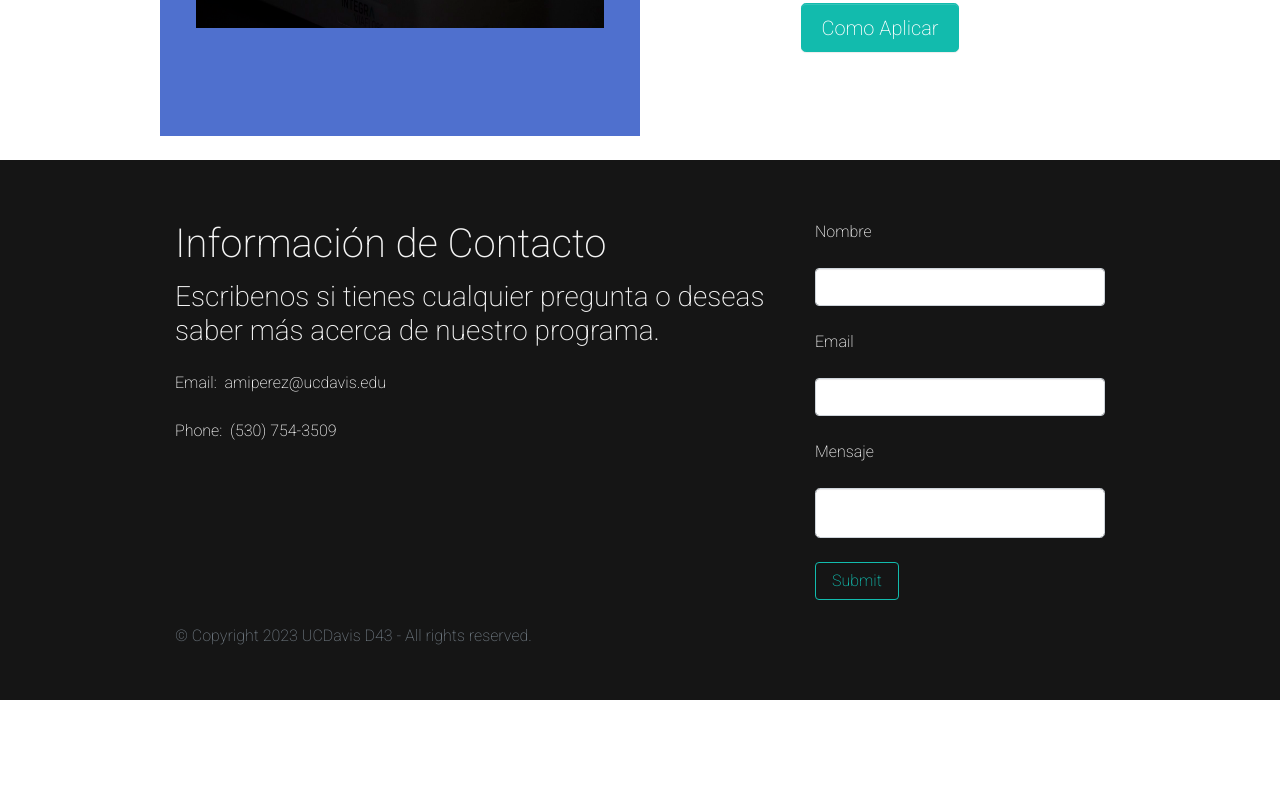
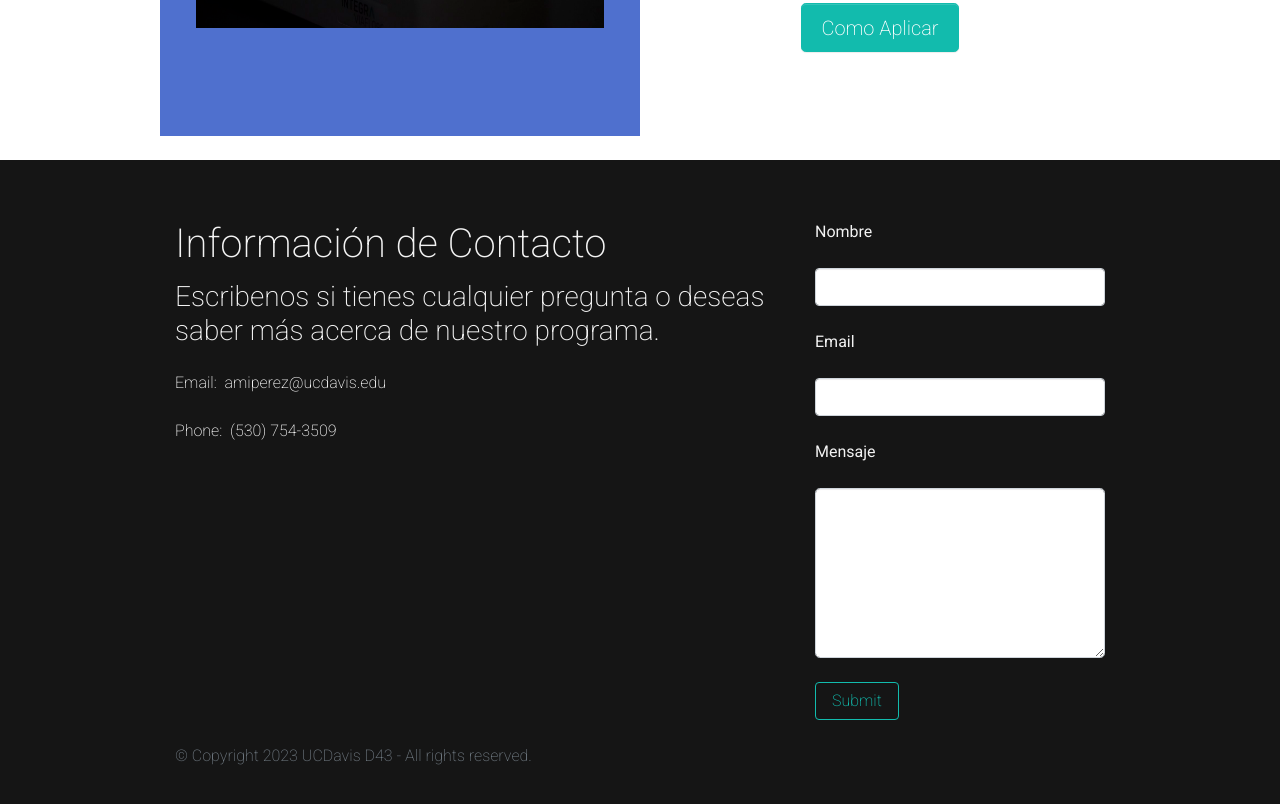
Before and after one commit to CarvajalCarmonaLab/D43, a plain HTML site: page index.html in a window 1280 px wide. Shown: the part 3132-3936 px from the top of the page. Before the commit the page ends 3832 px from the top, so only its background shows below. Drawn offline with nearby package versions, Linux system fonts and the light colour scheme.

Commit message:
Added working email form

```diff
--- a/index.html
+++ b/index.html
@@ -112,16 +112,19 @@
           <p class="my-3">Phone:&nbsp; (530) 754-3509</p>
         </div>
         <div class="my-3 col-lg-4 col-md-6" style="">
-          <form>
-            <p> Nombre</p>
+          <form action="mailto:amiperez@ucdavis.edu" method="post" enctype="text/plain">
+            <p><b>Nombre</b></p>
             <fieldset class="form-group my-3">
-              <input type="nombre" class="form-control" id="Nombre" placeholder="Nombre"> </fieldset>
-            <p>Email</p>
+              <input type="nombre" class="form-control" id="Nombre" placeholder="Nombre" name="Name"> </fieldset>
+            <p><b>Email</b></p>
             <fieldset class="form-group my-3">
-              <input type="email" class="form-control" id="Input Email" placeholder="Email"> </fieldset>
-            <p>Mensaje</p>
+              <input type="email" class="form-control" id="Input Email" placeholder="Email" name="Email">
+            </fieldset>
+            <p><b>Mensaje</b></p>
             <fieldset class="form-group my-3">
-              <input type="message" class="form-control form-control-lg" id="Input Message" placeholder="Message"> </fieldset>
+              <textarea name="message" rows="5" class="form-control form-control-lg" id="Input Message" placeholder="Your Message" required>
+				  </textarea>
+			</fieldset>
             <button type="submit" class="btn btn-outline-primary">Submit</button>
           </form>
         </div>
```
